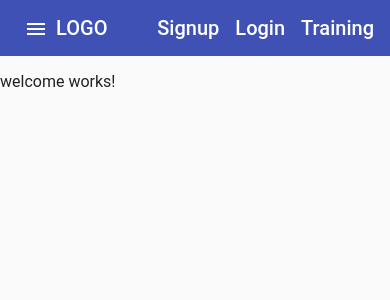
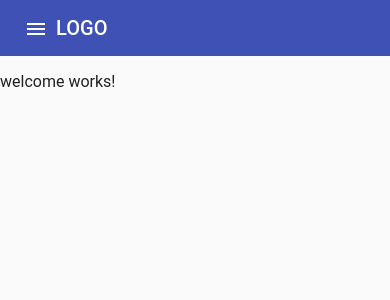
Before and after one commit to carriescott/fitness-tracker, an Angular app: page / in a window 390 px wide. Shown: the top 300 px of the page. Built offline with nearby package versions, Linux system fonts and the light colour scheme; a web font is replaced by a local one.

Commit message:
add responsiveness to toolbar using fxFlex API

```diff
--- a/src/app/app.component.html
+++ b/src/app/app.component.html
@@ -4,13 +4,13 @@
   </mat-sidenav>
   <mat-sidenav-content>
     <mat-toolbar color="primary">
-      <div>
+      <div fxHide.gt-xs>
         <button mat-icon-button (click)=sidenav.toggle()>
          <mat-icon>menu</mat-icon>
         </button>
       </div>
       <div><a routerLink="/">LOGO</a></div>
-      <div fxFlex fxLayoutAlign="end">
+      <div fxFlex fxLayoutAlign="end" fxHide.xs>
         <ul fxLayout fxLayoutGap="16px" class="navigation-items">
           <li><a routerLink="/signup">Signup</a></li>
           <li><a routerLink="/login"> Login</a></li>
```
